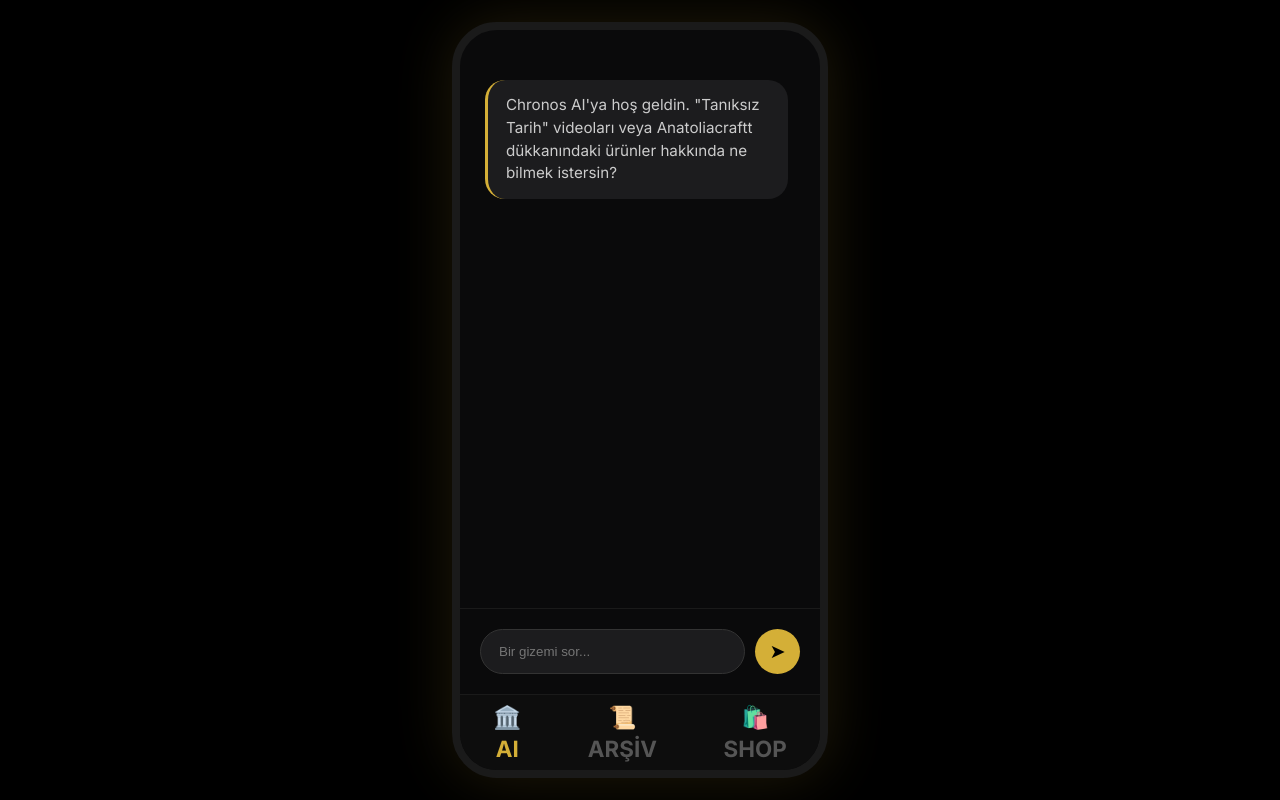
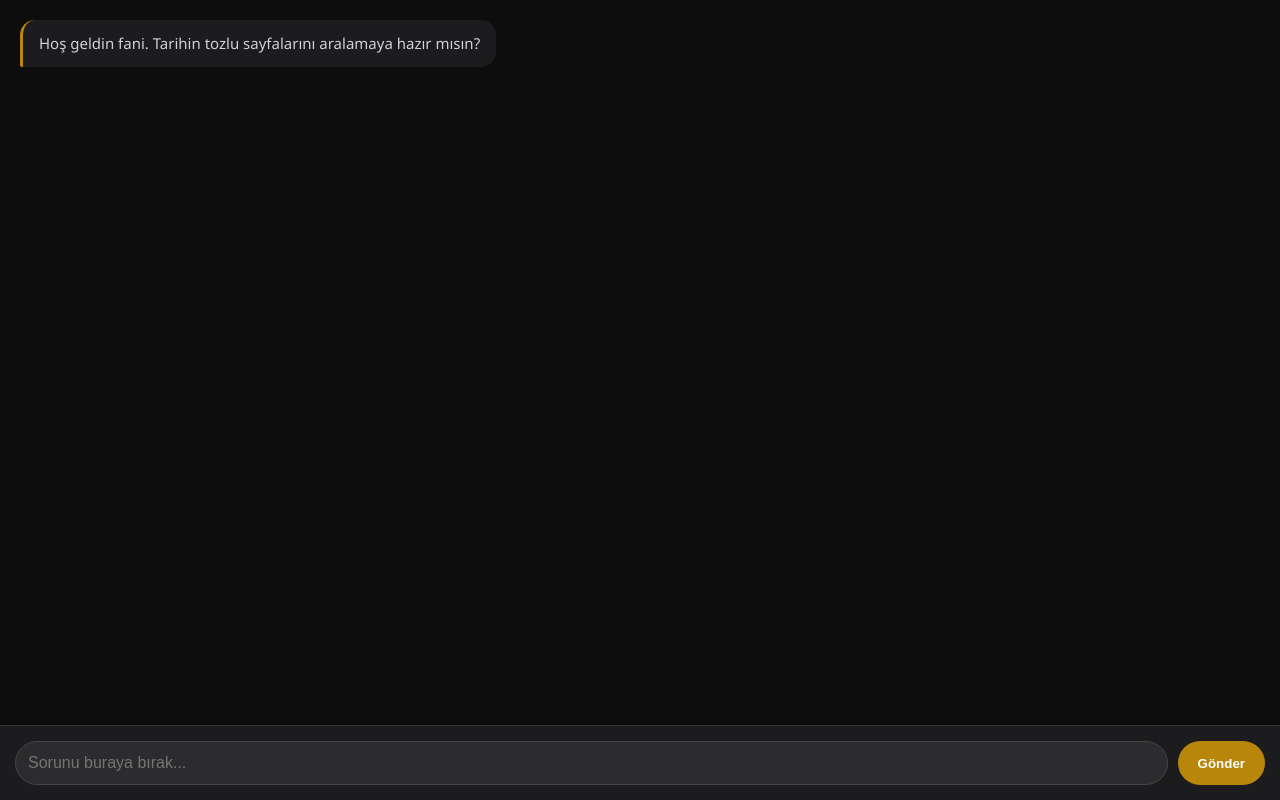
Before and after one commit to anatoliacraftsart-1/chronos-app, a plain HTML site: page index.html in a window 1280 px wide. Drawn offline with Linux system fonts and the light colour scheme.

Commit message:
Update index.html

```diff
--- a/index.html
+++ b/index.html
@@ -2,194 +2,158 @@
 <html lang="tr">
 <head>
     <meta charset="UTF-8">
-    <meta name="viewport" content="width=device-width, initial-scale=1.0">
-    <title>Chronos - Tanıksız Arşiv</title>
-    <link href="https://fonts.googleapis.com/css2?family=Inter:wght@400;700&family=Cinzel:wght@600&display=swap" rel="stylesheet">
+    <meta name="viewport" content="width=device-width, initial-scale=1.0, maximum-scale=1.0, user-scalable=0">
+    <title>Chronos - Tanıksız Tarih</title>
+
+    <link rel="manifest" href="manifest.json">
+    <meta name="theme-color" content="#000000">
+    <meta name="apple-mobile-web-app-capable" content="yes">
+    <meta name="apple-mobile-web-app-status-bar-style" content="black-translucent">
+    <link rel="apple-touch-icon" href="https://cdn-icons-png.flaticon.com/512/2232/2232688.png">
+
     <style>
-        :root {
-            --gold: #d4af37;
-            --deep-black: #0a0a0b;
-            --soft-gray: #1c1c1e;
-            --text-gold: #f1d592;
+        body {
+            background-color: #0d0d0d;
+            color: #e0e0e0;
+            font-family: 'Segoe UI', Tahoma, Geneva, Verdana, sans-serif;
+            margin: 0;
+            display: flex;
+            flex-direction: column;
+            height: 100vh;
+            overflow: hidden; /* Dış ekranın kaymasını engeller */
         }
 
-        body {
-            background: #000;
-            margin: 0;
+        #chat-container {
+            flex: 1;
+            overflow-y: auto;
+            padding: 20px;
             display: flex;
-            justify-content: center;
-            align-items: center;
-            min-height: 100vh;
-            font-family: 'Inter', sans-serif;
-            color: white;
+            flex-direction: column;
+            gap: 15px;
         }
 
-        /* Telefon Çerçevesi */
-        .phone-frame {
-            width: 360px;
-            height: 740px;
-            background: var(--deep-black);
-            border: 8px solid #1a1a1a;
-            border-radius: 45px;
-            position: relative;
-            overflow: hidden;
-            box-shadow: 0 0 60px rgba(212, 175, 55, 0.15);
-            display: flex;
-            flex-direction: column;
+        .message {
+            max-width: 85%;
+            padding: 12px 16px;
+            border-radius: 15px;
+            line-height: 1.5;
+            word-wrap: break-word;
+            font-size: 15px;
         }
 
-        /* Ekranlar */
-        .screen {
-            flex: 1;
-            overflow-y: auto;
-            display: none;
-            padding: 25px;
-            padding-top: 50px;
+        .user-message {
+            align-self: flex-end;
+            background-color: #2c2c2e;
+            color: #ffffff;
+            border-bottom-right-radius: 2px;
         }
 
-        .active-screen { display: block; }
+        .ai-message {
+            align-self: flex-start;
+            background-color: #1c1c1e;
+            color: #d1d1d6;
+            border-left: 3px solid #b8860b; /* Antik altın rengi */
+            border-bottom-left-radius: 2px;
+        }
 
-        /* AI Chat Tasarımı */
-        .chat-container { display: flex; flex-direction: column; gap: 15px; }
-        .msg { padding: 14px 18px; border-radius: 20px; font-size: 0.95rem; line-height: 1.5; max-width: 85%; }
-        .ai-msg { background: var(--soft-gray); color: #ccc; align-self: flex-start; border-left: 3px solid var(--gold); }
-        .user-msg { background: var(--gold); color: #000; align-self: flex-end; font-weight: 600; }
-
-        /* Mesaj Giriş Alanı */
-        .input-area {
-            padding: 20px;
+        /* Form ve Input Alanı */
+        #input-area {
+            background-color: #1c1c1e;
+            padding: 15px;
             display: flex;
             gap: 10px;
-            background: var(--deep-black);
-            border-top: 1px solid #1a1a1a;
+            border-top: 1px solid #333;
+            padding-bottom: calc(15px + env(safe-area-inset-bottom)); /* iPhone alt çentik uyumu */
         }
 
-        .input-area input {
+        input {
             flex: 1;
-            background: #1c1c1e;
-            border: 1px solid #333;
+            background-color: #2c2c2e;
+            border: 1px solid #444;
+            color: white;
+            padding: 12px;
             border-radius: 25px;
-            padding: 12px 18px;
-            color: white;
             outline: none;
+            /* ÖNEMLİ: Mobil klavyede zoom yapmaması için font-size en az 16px olmalı */
+            font-size: 16px !important;
         }
 
-        .input-area button {
-            background: var(--gold);
+        button {
+            background-color: #b8860b;
+            color: white;
             border: none;
-            width: 45px;
-            height: 45px;
-            border-radius: 50%;
+            padding: 10px 20px;
+            border-radius: 25px;
+            font-weight: bold;
             cursor: pointer;
-            font-size: 1.2rem;
-            transition: 0.2s;
+            transition: opacity 0.2s;
         }
 
-        /* Alt Menü (Tab Bar) */
-        .tab-bar {
-            height: 75px;
-            background: #0d0d0d;
-            display: flex;
-            justify-content: space-around;
-            align-items: center;
-            border-top: 1px solid #1a1a1a;
+        button:active {
+            opacity: 0.7;
         }
-
-        .tab-item {
-            color: #555;
-            cursor: pointer;
-            transition: 0.3s;
-            display: flex;
-            flex-direction: column;
-            align-items: center;
-            gap: 4px;
-        }
-
-        .tab-item.active { color: var(--gold); }
-        .tab-item span { font-size: 1.4rem; }
-        .tab-label { font-size: 0.65rem; font-weight: bold; text-transform: uppercase; }
     </style>
-    <link rel="manifest" href="/manifest.json">
-<meta name="theme-color" content="#000000">
-<meta name="apple-mobile-web-app-capable" content="yes">
 </head>
 <body>
 
-<div class="phone-frame">
-
-    <div id="ai-screen" class="screen active-screen">
-        <div class="chat-container" id="chat-box">
-            <div class="msg ai-msg">Chronos AI'ya hoş geldin. "Tanıksız Tarih" videoları veya Anatoliacraftt dükkanındaki ürünler hakkında ne bilmek istersin?</div>
-        </div>
+    <div id="chat-container">
+        <div class="message ai-message">Hoş geldin fani. Tarihin tozlu sayfalarını aralamaya hazır mısın?</div>
     </div>
 
-    <div class="input-area" id="input-group">
-        <input type="text" id="user-input" placeholder="Bir gizemi sor...">
-        <button onclick="sendMessage()">➤</button>
-    </div>
-
-    <div class="tab-bar">
-        <div class="tab-item active" onclick="showScreen('ai', this)">
-            <span>🏛️</span><span class="tab-label">AI</span>
-        </div>
-        <div class="tab-item" onclick="showScreen('archive', this)">
-            <span>📜</span><span class="tab-label">ARŞİV</span>
-        </div>
-        <div class="tab-item" onclick="showScreen('shop', this)">
-            <span>🛍️</span><span class="tab-label">SHOP</span>
-        </div>
-    </div>
-</div>
+    <form id="input-area" onsubmit="sendMessage(event)">
+        <input type="text" id="userInput" placeholder="Sorunu buraya bırak..." autocomplete="off">
+        <button type="submit">Gönder</button>
+    </form>
 
     <script>
-    function showScreen(screenId, el) {
-        // ARŞİV'E TIKLANDIĞINDA DİREKT YOUTUBE'A GİT
-        if (screenId === 'archive') {
-            window.open('https://www.youtube.com/@taniksiztarih', '_blank');
-            return;
-        }
+        let chatHistory = [];
 
-        // SHOP'A TIKLANDIĞINDA DİREKT ETSY'E GİT (Anatoliacraftt)
-        if (screenId === 'shop') {
-            window.open('https://www.etsy.com/shop/Anatoliacraftt', '_blank');
-            return;
-        }
+        async function sendMessage(event) {
+            // Formun sayfayı yenilemesini engeller (Enter tuşu kullanımı için kritik)
+            if(event) event.preventDefault();
 
-        // EKRANLARI DEĞİŞTİR (Sadece AI ekranı için)
-        document.querySelectorAll('.screen').forEach(s => s.classList.remove('active-screen'));
-        document.getElementById(screenId + '-screen').classList.add('active-screen');
+            const inputField = document.getElementById('userInput');
+            const message = inputField.value.trim();
+            if (!message) return;
 
-        // İKONLARI GÜNCELLE
-        document.querySelectorAll('.tab-item').forEach(t => t.classList.remove('active'));
-        el.classList.add('active');
-    }
-
-    async function sendMessage() {
-        const input = document.getElementById('user-input');
-        const chatBox = document.getElementById('chat-box');
-        if(!input.value) return;
-
-        const userText = input.value;
-        chatBox.innerHTML += `<div class="msg user-msg">${userText}</div>`;
-        input.value = "";
-        chatBox.scrollTop = chatBox.scrollHeight;
+            // Kullanıcı mesajını ekrana bas
+            appendMessage(message, 'user-message');
+            inputField.value = '';
 
             try {
-            // Vercel /api/chat.js dosyasına istek atar
                 const response = await fetch('/api/chat', {
                     method: 'POST',
                     headers: { 'Content-Type': 'application/json' },
-                body: JSON.stringify({ message: userText })
+                    body: JSON.stringify({ message, history: chatHistory })
                 });
+
                 const data = await response.json();
-            chatBox.innerHTML += `<div class="msg ai-msg">${data.reply}</div>`;
-        } catch (e) {
-            chatBox.innerHTML += `<div class="msg ai-msg">Zaman tünelinde bir kopukluk oldu... (Vercel bağlantısı tamamlanınca burası canlanacak.)</div>`;
+
+                if (data.reply) {
+                    appendMessage(data.reply, 'ai-message');
+                    // Hafıza için geçmişi güncelle
+                    chatHistory.push({ role: "user", parts: [{ text: message }] });
+                    chatHistory.push({ role: "model", parts: [{ text: data.reply }] });
+                } else {
+                    appendMessage("Bir tıkanıklık oldu fani, tekrar dene.", 'ai-message');
                 }
-        chatBox.scrollTop = chatBox.scrollHeight;
+            } catch (error) {
+                appendMessage("Bağlantı koptu...", 'ai-message');
             }
-</script>
-<script>
+        }
+
+        function appendMessage(text, className) {
+            const container = document.getElementById('chat-container');
+            const msgDiv = document.createElement('div');
+            msgDiv.className = `message ${className}`;
+            msgDiv.innerText = text;
+            container.appendChild(msgDiv);
+
+            // Otomatik aşağı kaydır
+            container.scrollTop = container.scrollHeight;
+        }
+
+        // PWA Service Worker Kaydı
         if ('serviceWorker' in navigator) {
             navigator.serviceWorker.register('/sw.js');
         }
```
Lines whose indentation alone changed are shown as unchanged.
